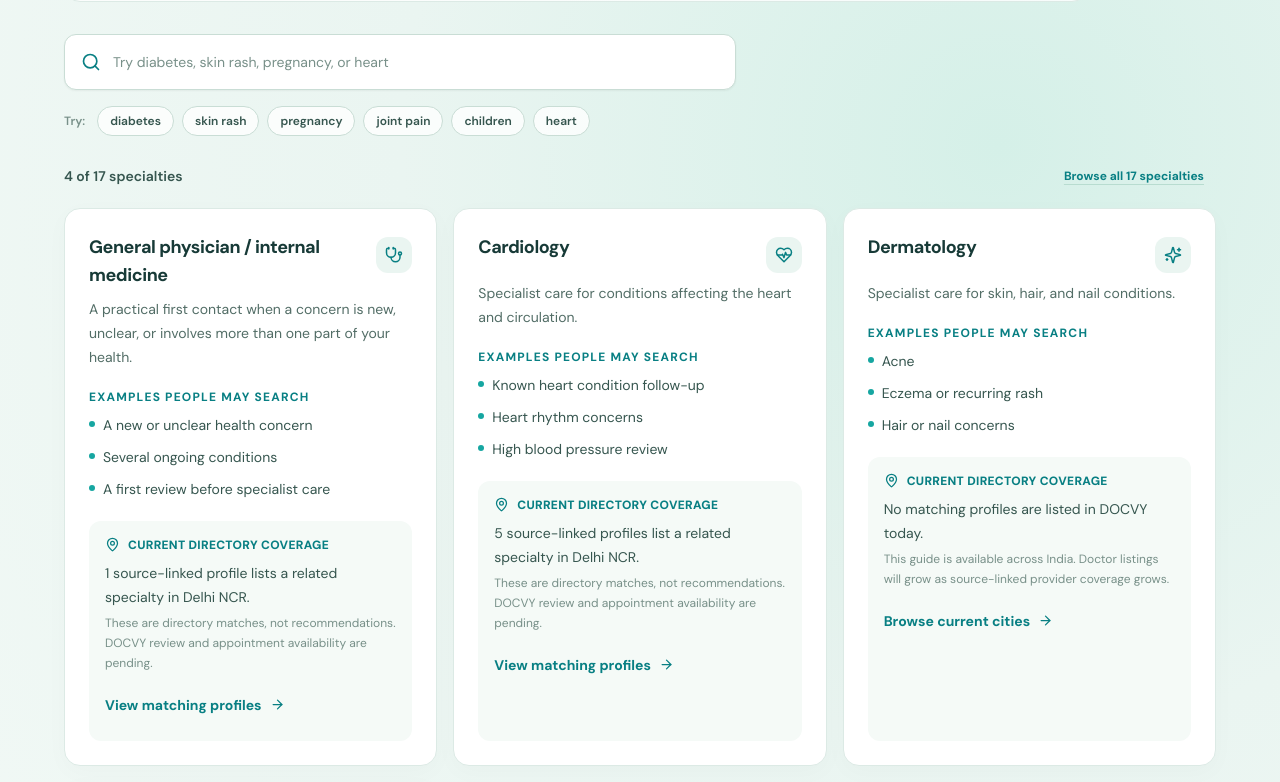
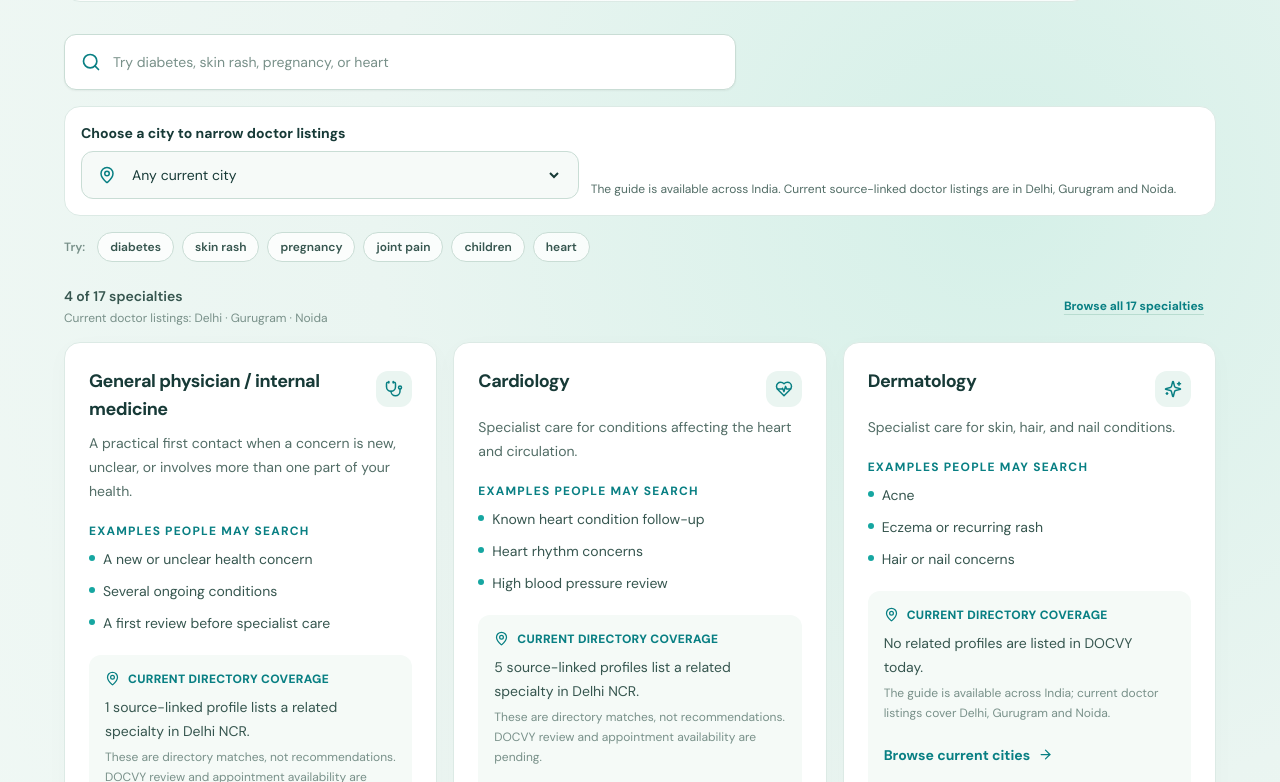
Before and after one commit to rishimartin816-ui/Docvy, a Next.js app: page /care-guide in a window 1280 px wide. Shown: the part 598-1380 px from the top of the page. Built offline with nearby package versions, Linux system fonts and the light colour scheme.

Commit message:
Let patients filter guide results by city

```diff
--- a/components/CareGuideSearch.tsx
+++ b/components/CareGuideSearch.tsx
@@ -4,19 +4,24 @@ import { useEffect, useMemo, useState } from "react";
 import Link from "next/link";
 import { Activity, ArrowRight, HeartPulse, MapPin, Search, Sparkles, Stethoscope, X } from "lucide-react";
 import { careGuide } from "@/lib/care-guide";
-import { providerCandidates } from "@/lib/provider-candidates";
+import { providerCandidates, providerCities, type ProviderCity } from "@/lib/provider-candidates";
 
 const examples = ["diabetes", "skin rash", "pregnancy", "joint pain", "children", "heart"];
 const featuredSpecialties = ["General physician / internal medicine", "Cardiology", "Dermatology", "Diabetology / endocrinology"];
 const featuredIcons = { "General physician / internal medicine": Stethoscope, Cardiology: HeartPulse, Dermatology: Sparkles, "Diabetology / endocrinology": Activity };
 const searchFillers = new Set(["a", "an", "and", "are", "can", "doctor", "doctors", "do", "does", "for", "have", "help", "i", "kind", "me", "my", "of", "or", "see", "should", "specialist", "specialists", "specialty", "specialties", "the", "to", "type", "what", "which", "with"]);
+const anyCurrentCity = "Any current city";
 
 export default function CareGuideSearch() {
   const [query, setQuery] = useState("");
+  const [city, setCity] = useState<ProviderCity | typeof anyCurrentCity>(anyCurrentCity);
   const [showAll, setShowAll] = useState(false);
   useEffect(() => {
-    const initialQuery = new URLSearchParams(window.location.search).get("q");
+    const params = new URLSearchParams(window.location.search);
+    const initialQuery = params.get("q");
+    const initialCity = params.get("city");
     if (initialQuery) setQuery(initialQuery);
+    if (initialCity && providerCities.includes(initialCity as ProviderCity)) setCity(initialCity as ProviderCity);
   }, []);
   const results = useMemo(() => {
     const term = query.trim().toLocaleLowerCase().replace(/[^\p{L}\p{N}\s]/gu, " ");
@@ -36,12 +41,32 @@ export default function CareGuideSearch() {
       <input id="care-guide-search" type="search" value={query} onChange={(event) => setQuery(event.target.value)} placeholder="Try diabetes, skin rash, pregnancy, or heart" className="min-w-0 flex-1 border-0 bg-transparent py-3 text-sm text-[#173A37] outline-none placeholder:text-[#789089]" />
       {query && <button type="button" onClick={() => setQuery("")} className="inline-flex h-9 w-9 items-center justify-center rounded-lg text-[#526D66] hover:bg-[#EAF5F1]" aria-label="Clear search"><X size={17} /></button>}
     </div>
+    <div className="mt-4 grid gap-3 rounded-2xl border border-[#DCEAE5] bg-white p-4 sm:grid-cols-[minmax(0,.9fr)_1.1fr] sm:items-end">
+      <div>
+        <label htmlFor="care-guide-city" className="mb-2 block text-sm font-bold text-[#173A37]">Choose a city to narrow doctor listings</label>
+        <div className="flex min-h-12 items-center gap-3 rounded-xl border border-[#C9DDD5] bg-[#F6FAF8] px-4 focus-within:ring-2 focus-within:ring-[#087F83]">
+          <MapPin size={18} aria-hidden="true" className="shrink-0 text-[#087F83]" />
+          <select id="care-guide-city" value={city} onChange={(event) => setCity(event.target.value as ProviderCity | typeof anyCurrentCity)} className="min-w-0 flex-1 bg-transparent py-3 text-sm text-[#173A37] outline-none">
+            <option value={anyCurrentCity}>Any current city</option>
+            {providerCities.map((providerCity) => <option key={providerCity} value={providerCity}>{providerCity}</option>)}
+          </select>
+        </div>
+      </div>
+      <p className="text-xs leading-5 text-[#526D66]">The guide is available across India. Current source-linked doctor listings are in Delhi, Gurugram and Noida.</p>
+    </div>
     <div className="mt-4 flex flex-wrap items-center gap-2" aria-label="Example searches"><span className="mr-1 text-xs font-semibold text-[#789089]">Try:</span>{examples.map((term) => <button key={term} type="button" onClick={() => { setQuery(term); setShowAll(false); }} className="rounded-full border border-[#C9DDD5] bg-white/80 px-3 py-1.5 text-xs font-semibold text-[#36564F] transition hover:border-[#087F83] hover:bg-white hover:text-[#087F83]">{term}</button>)}</div>
-    <div className="mt-6 flex flex-wrap items-center justify-between gap-3"><p className="text-sm font-semibold text-[#36564F]" aria-live="polite">{query.trim() ? `${results.length} ${results.length === 1 ? "specialty" : "specialties"} match this search` : `${showAll ? careGuide.length : visibleResults.length} of ${careGuide.length} specialties`}</p>{!query.trim() && <button type="button" onClick={() => setShowAll((value) => !value)} className="rounded-lg px-3 py-2 text-xs font-bold text-[#087F83] underline decoration-[#B8DCD0] underline-offset-4 hover:bg-[#EAF5F1]">{showAll ? "Show common starting points" : `Browse all ${careGuide.length} specialties`}</button>}</div>
+    <div className="mt-6 flex flex-wrap items-center justify-between gap-3"><p className="text-sm font-semibold text-[#36564F]" aria-live="polite">{query.trim() ? `${results.length} ${results.length === 1 ? "specialty" : "specialties"} match this search` : `${showAll ? careGuide.length : visibleResults.length} of ${careGuide.length} specialties`}<span className="mt-1 block text-xs font-normal text-[#789089]">{city === anyCurrentCity ? "Current doctor listings: Delhi · Gurugram · Noida" : `Doctor listings filtered to ${city}`}</span></p>{!query.trim() && <button type="button" onClick={() => setShowAll((value) => !value)} className="rounded-lg px-3 py-2 text-xs font-bold text-[#087F83] underline decoration-[#B8DCD0] underline-offset-4 hover:bg-[#EAF5F1]">{showAll ? "Show common starting points" : `Browse all ${careGuide.length} specialties`}</button>}</div>
     {visibleResults.length ? <div className="mt-4 grid gap-4 md:grid-cols-2 xl:grid-cols-3">{visibleResults.map((item) => {
       const Icon = featuredIcons[item.specialty as keyof typeof featuredIcons] ?? Search;
       const profileMatches = providerCandidates.filter((doctor) => doctor.specialties.some((specialty) => item.directorySpecialties?.includes(specialty)));
-      const directoryHref = item.directoryQuery ? `/doctors?q=${encodeURIComponent(item.directoryQuery)}` : "/doctors";
+      const cityMatches = city === anyCurrentCity ? profileMatches : profileMatches.filter((doctor) => doctor.locations.some((location) => location.city === city));
+      const directoryParams = new URLSearchParams();
+      if (item.directoryQuery) directoryParams.set("q", item.directoryQuery);
+      if (city !== anyCurrentCity) directoryParams.set("city", city);
+      const directoryQuery = directoryParams.toString();
+      const directoryHref = directoryQuery ? `/doctors?${directoryQuery}` : "/doctors";
+      const browseCityHref = city === anyCurrentCity ? "/doctors" : `/doctors?city=${encodeURIComponent(city)}`;
+      const coverageLabel = city === anyCurrentCity ? "Delhi NCR" : city;
       return <article key={item.specialty} className="group flex flex-col rounded-2xl border border-[#DCEAE5] bg-white p-5 shadow-[0_6px_24px_rgba(23,58,55,0.025)] transition hover:-translate-y-0.5 hover:border-[#B8DCD0] hover:shadow-[0_16px_36px_rgba(23,58,55,0.08)] md:p-6">
         <div className="flex items-start justify-between gap-3"><h2 className="text-lg font-bold text-[#173A37]">{item.specialty}</h2><span aria-hidden="true" className="mt-1 flex h-9 w-9 shrink-0 items-center justify-center rounded-xl bg-[#EAF5F1] text-[#087F83]"><Icon size={18} /></span></div>
         <p className="mt-2 text-sm leading-6 text-[#526D66]">{item.description}</p>
@@ -49,9 +74,9 @@ export default function CareGuideSearch() {
         <ul className="mt-2 space-y-2">{item.examples.map((example) => <li key={example} className="flex gap-2 text-sm leading-6 text-[#36564F]"><span aria-hidden="true" className="mt-2 h-1.5 w-1.5 shrink-0 rounded-full bg-[#16A6A1]" />{example}</li>)}</ul>
         <div className="mt-5 flex-1 rounded-xl bg-[#F5FAF7] p-4">
           <div className="flex items-center gap-2 text-xs font-extrabold tracking-wide text-[#087F83]"><MapPin size={15} aria-hidden="true" />CURRENT DIRECTORY COVERAGE</div>
-          {profileMatches.length ? <><p className="mt-2 text-sm leading-6 text-[#36564F]">{profileMatches.length} source-linked {profileMatches.length === 1 ? "profile lists" : "profiles list"} a related specialty in Delhi NCR.</p><p className="mt-1 text-xs leading-5 text-[#789089]">These are directory matches, not recommendations. DOCVY review and appointment availability are pending.</p><Link href={directoryHref} className="mt-3 inline-flex min-h-10 items-center gap-2 text-sm font-bold text-[#087F83] hover:text-[#066D70]">View matching profiles <ArrowRight size={15} aria-hidden="true" /></Link></> : <><p className="mt-2 text-sm leading-6 text-[#36564F]">No matching profiles are listed in DOCVY today.</p><p className="mt-1 text-xs leading-5 text-[#789089]">This guide is available across India. Doctor listings will grow as source-linked provider coverage grows.</p><Link href="/doctors" className="mt-3 inline-flex min-h-10 items-center gap-2 text-sm font-bold text-[#087F83] hover:text-[#066D70]">Browse current cities <ArrowRight size={15} aria-hidden="true" /></Link></>}
+          {cityMatches.length ? <><p className="mt-2 text-sm leading-6 text-[#36564F]">{cityMatches.length} source-linked {cityMatches.length === 1 ? "profile lists" : "profiles list"} a related specialty in {coverageLabel}.</p><p className="mt-1 text-xs leading-5 text-[#789089]">These are directory matches, not recommendations. DOCVY review and appointment availability are pending.</p><Link href={directoryHref} className="mt-3 inline-flex min-h-10 items-center gap-2 text-sm font-bold text-[#087F83] hover:text-[#066D70]">View matching profiles{city !== anyCurrentCity ? ` in ${city}` : ""} <ArrowRight size={15} aria-hidden="true" /></Link></> : <><p className="mt-2 text-sm leading-6 text-[#36564F]">{profileMatches.length ? `No related profiles are currently listed in ${city}.` : "No related profiles are listed in DOCVY today."}</p><p className="mt-1 text-xs leading-5 text-[#789089]">The guide is available across India; current doctor listings cover Delhi, Gurugram and Noida.</p><Link href={browseCityHref} className="mt-3 inline-flex min-h-10 items-center gap-2 text-sm font-bold text-[#087F83] hover:text-[#066D70]">{city === anyCurrentCity ? "Browse current cities" : `Browse all doctors in ${city}`} <ArrowRight size={15} aria-hidden="true" /></Link></>}
         </div>
       </article>;
-    })}</div> : query.trim() ? <div className="mt-4 rounded-2xl border border-[#DCEAE5] bg-white p-6"><h2 className="font-bold text-[#173A37]">No exact match in this guide</h2><p className="mt-2 text-sm leading-6 text-[#526D66]">Try a broader term or speak with a general physician, who can help assess an unclear concern and advise whether specialist care may be useful.</p></div> : null}
+    })}</div> : query.trim() ? <div className="mt-4 rounded-2xl border border-[#DCEAE5] bg-white p-6"><h2 className="font-bold text-[#173A37]">No exact match in this guide</h2><p className="mt-2 text-sm leading-6 text-[#526D66]">Try a broader term or speak with a general physician, who can help assess an unclear concern and advise whether specialist care may be useful.</p><Link href={city === anyCurrentCity ? "/doctors" : `/doctors?city=${encodeURIComponent(city)}`} className="mt-4 inline-flex min-h-10 items-center gap-2 text-sm font-bold text-[#087F83] hover:text-[#066D70]">{city === anyCurrentCity ? "Browse current doctor listings" : `Browse doctors in ${city}`} <ArrowRight size={15} aria-hidden="true" /></Link></div> : null}
   </>;
 }
```
Also changed, not shown: 2 other files (tests, documents, lock files or other folders).
